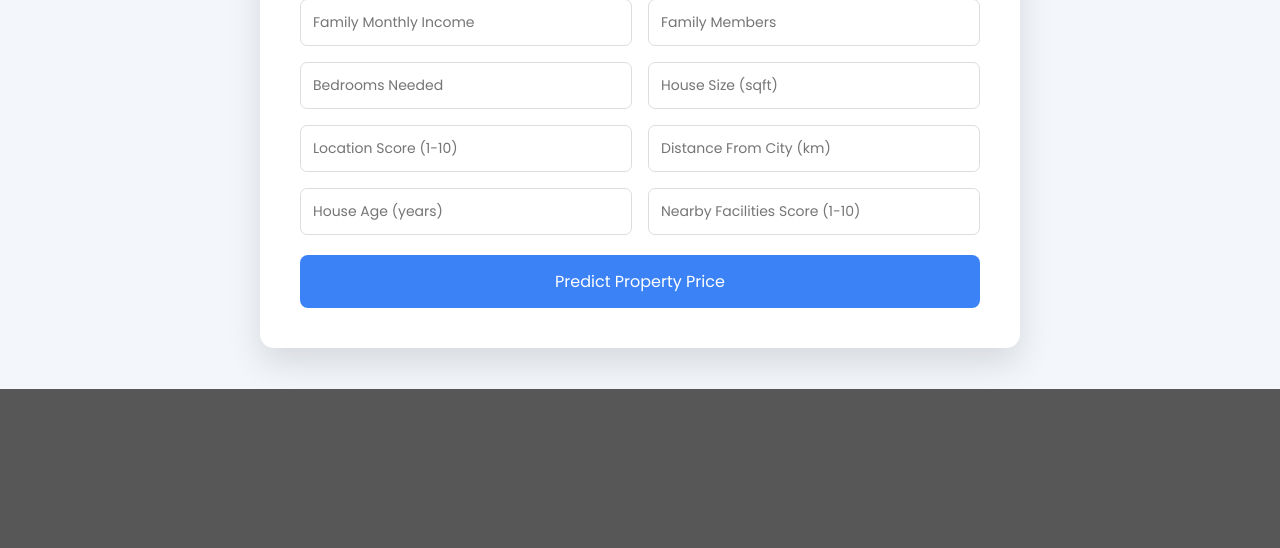
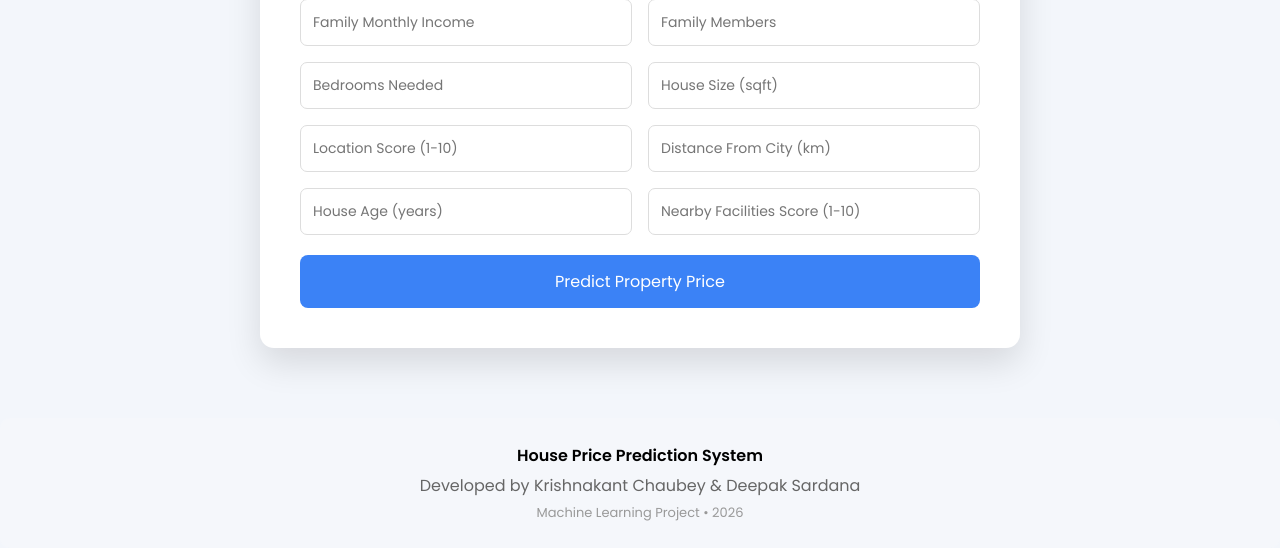
Before and after one commit to krishnakant-chaubey/house-price-prediction-app, a Flask app: page / in a window 1280 px wide. Shown: the part 411-959 px from the top of the page. Before the commit the page ends 800 px from the top, so only its background shows below. Run offline with Flask 3, Linux system fonts and the light colour scheme; parts of the project's set-up code (start-up, migrations or seed data) failed here and were passed over.

Commit message:
Update index.html

```diff
--- a/app/templates/index.html
+++ b/app/templates/index.html
@@ -195,3 +195,9 @@ color:#2563eb;
 
 </body>
 </html>
+
+<footer style="margin-top:50px; padding:20px; text-align:center; background:#f5f7fb; border-radius:10px;">
+    <p style="margin:5px; font-weight:600;">House Price Prediction System</p>
+    <p style="margin:5px; color:#666;">Developed by Krishnakant Chaubey & Deepak Sardana</p>
+    <p style="margin:5px; font-size:13px; color:#999;">Machine Learning Project • 2026</p>
+</footer>
```
